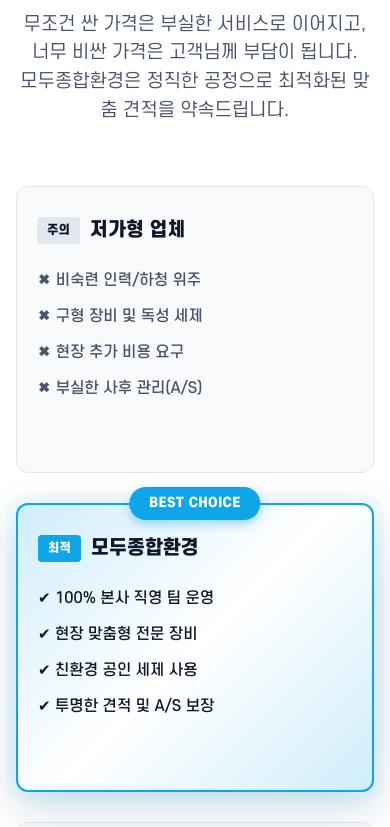
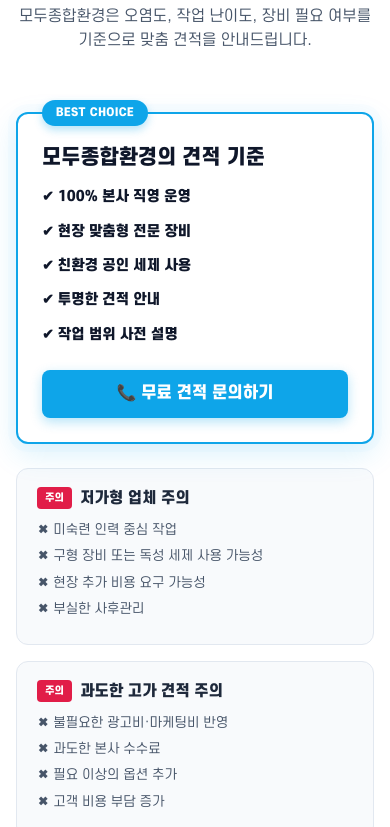
Before and after one commit to wogus5695-ctrl/modu-allclean, a Next.js app: page / in a window 390 px wide. Shown: the part 4997-5824 px from the top of the page. Built offline with nearby package versions, Linux system fonts and the light colour scheme.

Commit message:
feat: optimize mobile Reasonable Price section with stacked highlighted card and warning boxes

```diff
--- a/src/app/page.module.css
+++ b/src/app/page.module.css
@@ -632,7 +632,9 @@
   color: var(--gray-300);
 }
 
-.mobileServiceContainer {
+.mobileServiceContainer,
+.mobileOnly,
+.mobilePricingContainer {
   display: none;
 }
 
@@ -822,17 +824,123 @@
   }
 
   /* 3. Pricing Section Mobile */
+  .mobileOnly {
+    display: block !important;
+  }
+  .mobilePricingContainer {
+    display: flex !important;
+    flex-direction: column;
+    gap: 24px;
+    margin-bottom: 40px;
+    text-align: left;
+  }
+  .mobilePricingCardRecommend {
+    background: white;
+    border: 2px solid var(--accent);
+    border-radius: var(--radius);
+    padding: 28px 24px 24px;
+    position: relative;
+    box-shadow:
+      0 10px 30px rgba(14, 165, 233, 0.15),
+      0 0 0 8px rgba(14, 165, 233, 0.02);
+  }
+  .mobilePricingCardBadge {
+    position: absolute;
+    top: -14px;
+    left: 24px;
+    background: var(--accent);
+    color: white;
+    padding: 4px 14px;
+    border-radius: 20px;
+    font-size: 11px;
+    font-weight: 900;
+    box-shadow: 0 4px 8px rgba(14, 165, 233, 0.3);
+    letter-spacing: 0.5px;
+  }
+  .mobilePricingCardTitle {
+    font-size: 20px;
+    font-weight: 800;
+    color: var(--primary);
+    margin: 4px 0 16px;
+    text-align: left;
+  }
+  .mobilePriceListGood {
+    list-style: none;
+    margin-bottom: 24px;
+  }
+  .mobilePriceListGood li {
+    font-size: 14px;
+    color: var(--primary);
+    font-weight: 700;
+    margin-bottom: 12px;
+    display: flex;
+    align-items: center;
+    gap: 8px;
+    text-align: left;
+  }
+  .mobilePricingCta {
+    display: flex;
+    align-items: center;
+    justify-content: center;
+    width: 100%;
+    min-height: 48px;
+    background: var(--accent);
+    color: white;
+    font-size: 16px;
+    font-weight: 700;
+    border-radius: 8px;
+    transition: all 0.2s ease;
+    text-align: center;
+    box-shadow: 0 4px 12px rgba(14, 165, 233, 0.3);
+  }
+  .mobilePricingCta:active {
+    background: var(--accent-dark);
+    transform: scale(0.98);
+  }
+  .mobilePricingWarningContainer {
+    display: flex;
+    flex-direction: column;
+    gap: 16px;
+  }
+  .mobilePricingCardWarning {
+    background: var(--gray-50);
+    border: 1px solid var(--gray-200);
+    border-radius: var(--radius);
+    padding: 18px 20px;
+  }
+  .mobilePricingCardHeader {
+    display: flex;
+    align-items: center;
+    gap: 8px;
+    margin-bottom: 12px;
+  }
+  .mobilePricingCardHeader h4 {
+    font-size: 15px;
+    font-weight: 800;
+    color: var(--gray-800);
+    margin: 0;
+  }
+  .mobileStatusBadgeWarning {
+    padding: 3px 8px;
+    background: #e11d48; /* soft red badge */
+    color: white;
+    border-radius: 4px;
+    font-size: 10px;
+    font-weight: 800;
+  }
+  .mobilePriceListBad {
+    list-style: none;
+  }
+  .mobilePriceListBad li {
+    font-size: 13px;
+    color: var(--gray-600);
+    margin-bottom: 8px;
+    line-height: 1.4;
+    text-align: left;
+  }
+
   .pricingComparison {
-    grid-template-columns: 1fr;
-    gap: 20px;
-    margin-bottom: 40px;
-  }
-  .pricingCard {
-    padding: 30px 20px;
-  }
-  .pricingCard.recommend {
-    transform: none;
-    margin: 10px 0;
+    display: none !important;
   }
 
   /* 4. Histogram Graph Mobile */
--- a/src/components/MainTemplate.tsx
+++ b/src/components/MainTemplate.tsx
@@ -377,7 +377,8 @@
       {/* 6. Pricing Strategy Section */}
       <section className={styles.pricing}>
         <div className={styles.inner}>
-          <div className={styles.sectionHeader}>
+          {/* Desktop Section Header */}
+          <div className={`${styles.sectionHeader} ${styles.desktopOnly}`}>
             <span className={styles.subTitle}>Reasonable Price</span>
             <h2 className={styles.sectionTitle}>
               {region} <span className={styles.highlight}>{service}</span>,<br />
@@ -389,7 +390,21 @@
             </p>
           </div>
 
-          <div className={styles.pricingComparison}>
+          {/* Mobile Section Header */}
+          <div className={`${styles.sectionHeader} ${styles.mobileOnly}`}>
+            <span className={styles.subTitle}>Reasonable Price</span>
+            <h2 className={styles.sectionTitle} style={{ wordBreak: 'keep-all', fontSize: 'clamp(22px, 6vw, 32px)', lineHeight: '1.3' }}>
+              {region} <span className={styles.highlight}>{service}</span>,<br />
+              합리적인 견적의 기준을 제시합니다
+            </h2>
+            <p className={styles.sectionDesc} style={{ wordBreak: 'keep-all', fontSize: '15px', lineHeight: '1.6', margin: '12px auto 0', maxWidth: '480px' }}>
+              무조건 싼 견적보다 중요한 것은 현장 상태에 맞는 작업 범위입니다.<br />
+              {BRAND_NAME}은 오염도, 작업 난이도, 장비 필요 여부를 기준으로 맞춤 견적을 안내드립니다.
+            </p>
+          </div>
+
+          {/* Desktop Pricing Comparison (hidden on mobile) */}
+          <div className={`${styles.pricingComparison} ${styles.desktopOnly}`}>
             <div className={styles.pricingCard}>
               <div className={styles.cardHeader}>
                 <span className={styles.statusBadge}>주의</span>
@@ -426,6 +441,54 @@
                 <li className={styles.bad}>✖ 높은 본사 수수료</li>
                 <li className={styles.bad}>✖ 과도한 고객 비용 부담</li>
               </ul>
+            </div>
+          </div>
+
+          {/* Mobile Pricing Comparison (hidden on desktop) */}
+          <div className={styles.mobilePricingContainer}>
+            {/* Highlighted BRAND Card */}
+            <div className={styles.mobilePricingCardRecommend}>
+              <div className={styles.mobilePricingCardBadge}>BEST CHOICE</div>
+              <h3 className={styles.mobilePricingCardTitle}>{BRAND_NAME}의 견적 기준</h3>
+              <ul className={styles.mobilePriceListGood}>
+                <li>✔ 100% 본사 직영 운영</li>
+                <li>✔ 현장 맞춤형 전문 장비</li>
+                <li>✔ 친환경 공인 세제 사용</li>
+                <li>✔ 투명한 견적 안내</li>
+                <li>✔ 작업 범위 사전 설명</li>
+              </ul>
+              <a href={`tel:${CONTACT_PHONE}`} className={styles.mobilePricingCta}>
+                📞 무료 견적 문의하기
+              </a>
+            </div>
+
+            {/* Warning Cards Container */}
+            <div className={styles.mobilePricingWarningContainer}>
+              <div className={styles.mobilePricingCardWarning}>
+                <div className={styles.mobilePricingCardHeader}>
+                  <span className={styles.mobileStatusBadgeWarning}>주의</span>
+                  <h4>저가형 업체 주의</h4>
+                </div>
+                <ul className={styles.mobilePriceListBad}>
+                  <li>✖ 미숙련 인력 중심 작업</li>
+                  <li>✖ 구형 장비 또는 독성 세제 사용 가능성</li>
+                  <li>✖ 현장 추가 비용 요구 가능성</li>
+                  <li>✖ 부실한 사후관리</li>
+                </ul>
+              </div>
+
+              <div className={styles.mobilePricingCardWarning}>
+                <div className={styles.mobilePricingCardHeader}>
+                  <span className={styles.mobileStatusBadgeWarning}>주의</span>
+                  <h4>과도한 고가 견적 주의</h4>
+                </div>
+                <ul className={styles.mobilePriceListBad}>
+                  <li>✖ 불필요한 광고비·마케팅비 반영</li>
+                  <li>✖ 과도한 본사 수수료</li>
+                  <li>✖ 필요 이상의 옵션 추가</li>
+                  <li>✖ 고객 비용 부담 증가</li>
+                </ul>
+              </div>
             </div>
           </div>
 
```
